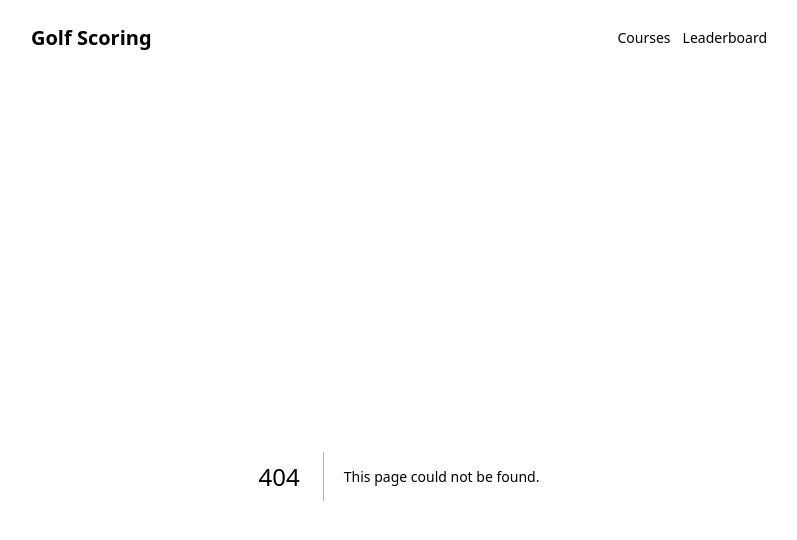
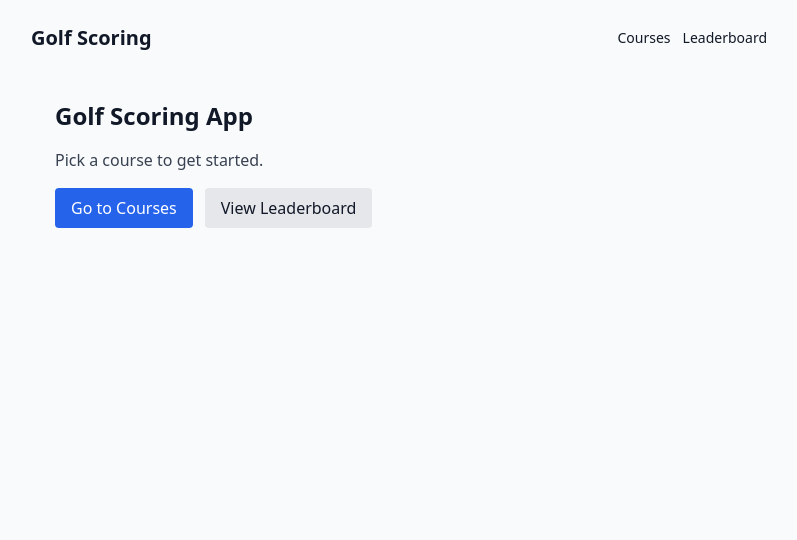
Before and after one commit to seamusmcevoybeechmount-coder/golf-scoring-app, a Next.js app: page / in a window 1280 px wide. Before the commit this address had no page. Shown: the top 540 px of the page, without its empty margins (241-1038 px from the left). Built offline with nearby package versions, Linux system fonts and the light colour scheme.

Commit message:
Create page.tsx

```diff
--- /dev/null
+++ b/app/page.tsx
@@ -0,0 +1,13 @@
+// app/page.tsx
+export default function Page() {
+  return (
+    <main className="p-6 space-y-4">
+      <h1 className="text-2xl font-bold">Golf Scoring App</h1>
+      <p className="text-gray-700">Pick a course to get started.</p>
+      <div className="flex gap-3">
+        <a className="px-4 py-2 rounded bg-blue-600 text-white" href="/courses">Go to Courses</a>
+        <a className="px-4 py-2 rounded bg-gray-200" href="/leaderboard">View Leaderboard</a>
+      </div>
+    </main>
+  );
+}
```
